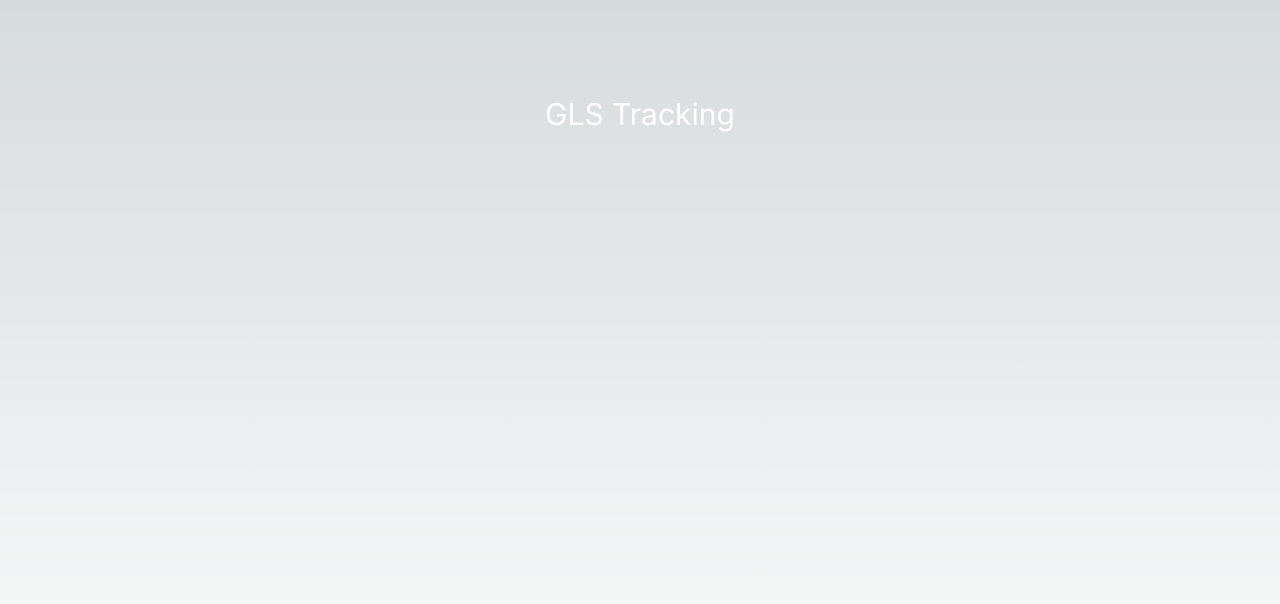
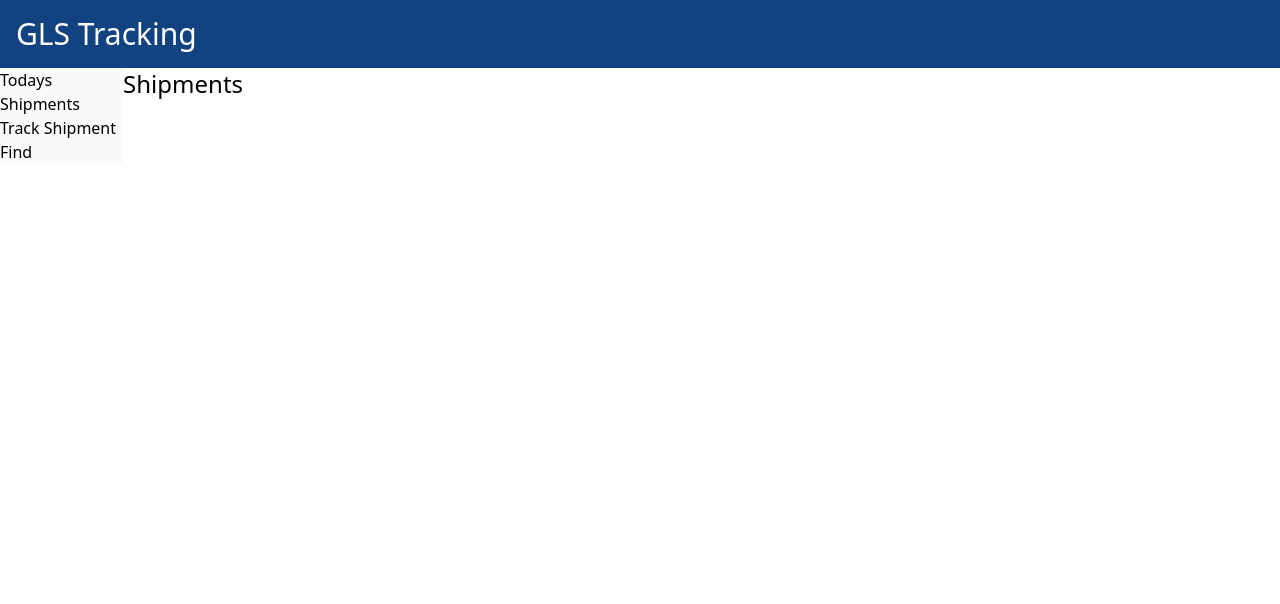
Before and after one commit to kevingil/gls-tracking, a Next.js app: page / in a window 1280 px wide. Shown: the top 604 px of the page. Built offline with nearby package versions, Linux system fonts and the light colour scheme.

Commit message:
basic layout

```diff
--- /dev/null
+++ b/src/app/components/AccountNav.tsx
@@ -0,0 +1,21 @@
+import Link from 'next/link';
+
+function Nav() {
+  return (
+    <nav className='bg-gray-50 h-full'>
+      <ul>
+        <li>
+          Todays Shipments
+        </li>
+        <li>
+          Track Shipment
+        </li>
+        <li>
+          Find
+        </li>
+      </ul>
+    </nav>
+  );
+};
+
+export default Nav;
--- a/src/app/layout.tsx
+++ b/src/app/layout.tsx
@@ -18,7 +18,7 @@
 }>) {
   return (
     <html lang="en">
-      <body className={inter.className}>{children}</body>
+      <main className="{inter.className} min-h-screen bg-white text-black">{children}</main>
     </html>
   );
 }
--- a/src/app/page.tsx
+++ b/src/app/page.tsx
@@ -1,9 +1,26 @@
 import Image from "next/image";
+import AccountNav from "./components/AccountNav"
+
+
 
 export default function Home() {
   return (
-    <main className="flex min-h-screen flex-col items-center justify-between p-24 text-white">
+    <div className="w-full h-max">
+
+      <div className="text-white bg-[#124280] p-4">
       <p className="text-3xl">GLS Tracking</p>
-    </main>
+      </div>
+
+      <div className="flex h-full w-full flex-row text-black">
+        <AccountNav />
+
+        <div className="w-full h-full">
+        <p className="text-2xl">Shipments</p>
+
+        </div>
+
+      </div>
+
+    </div>
   );
 }
```
Also changed, not shown: src/app/api/route.tsx (added), src/app/lib/constants.tsx (added).
